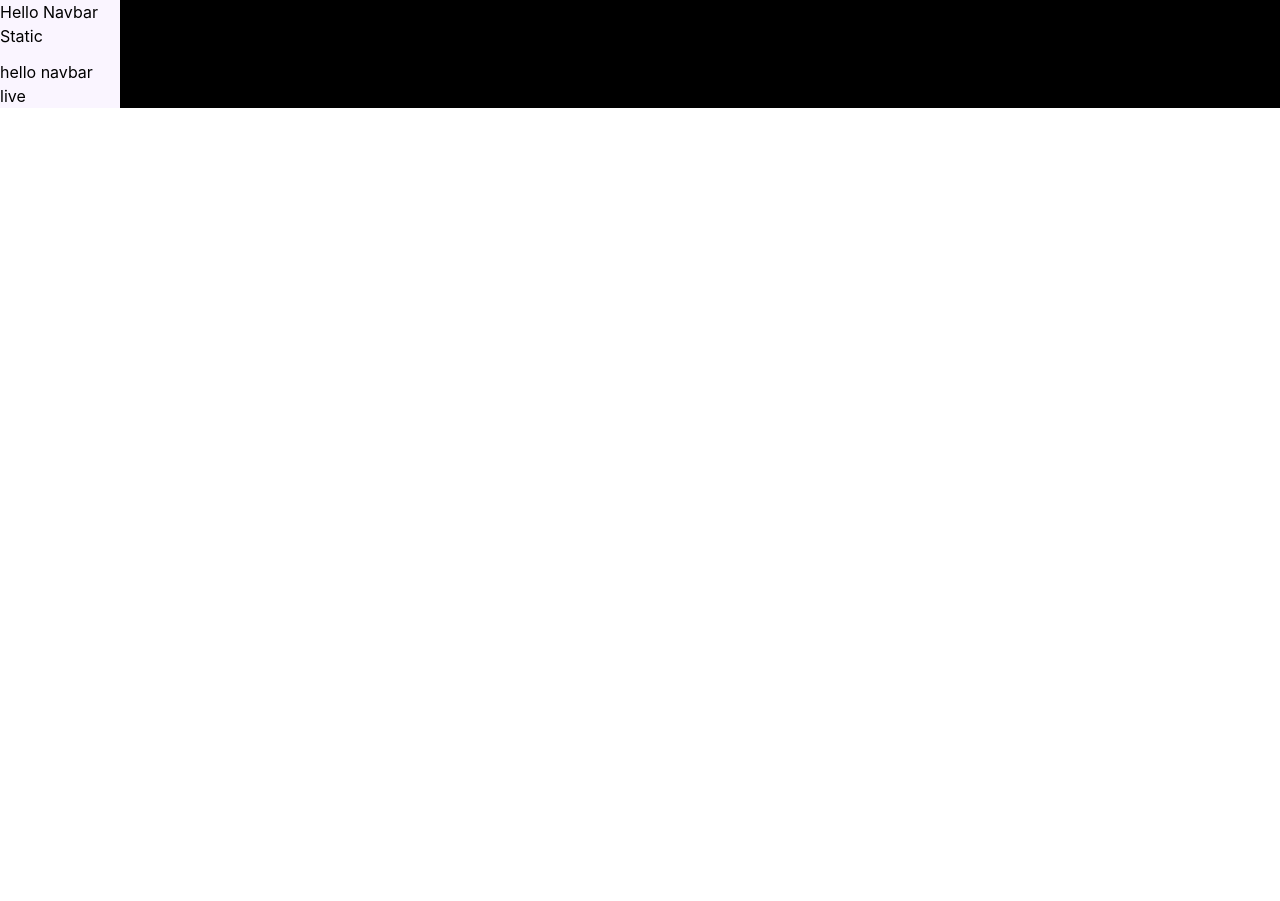
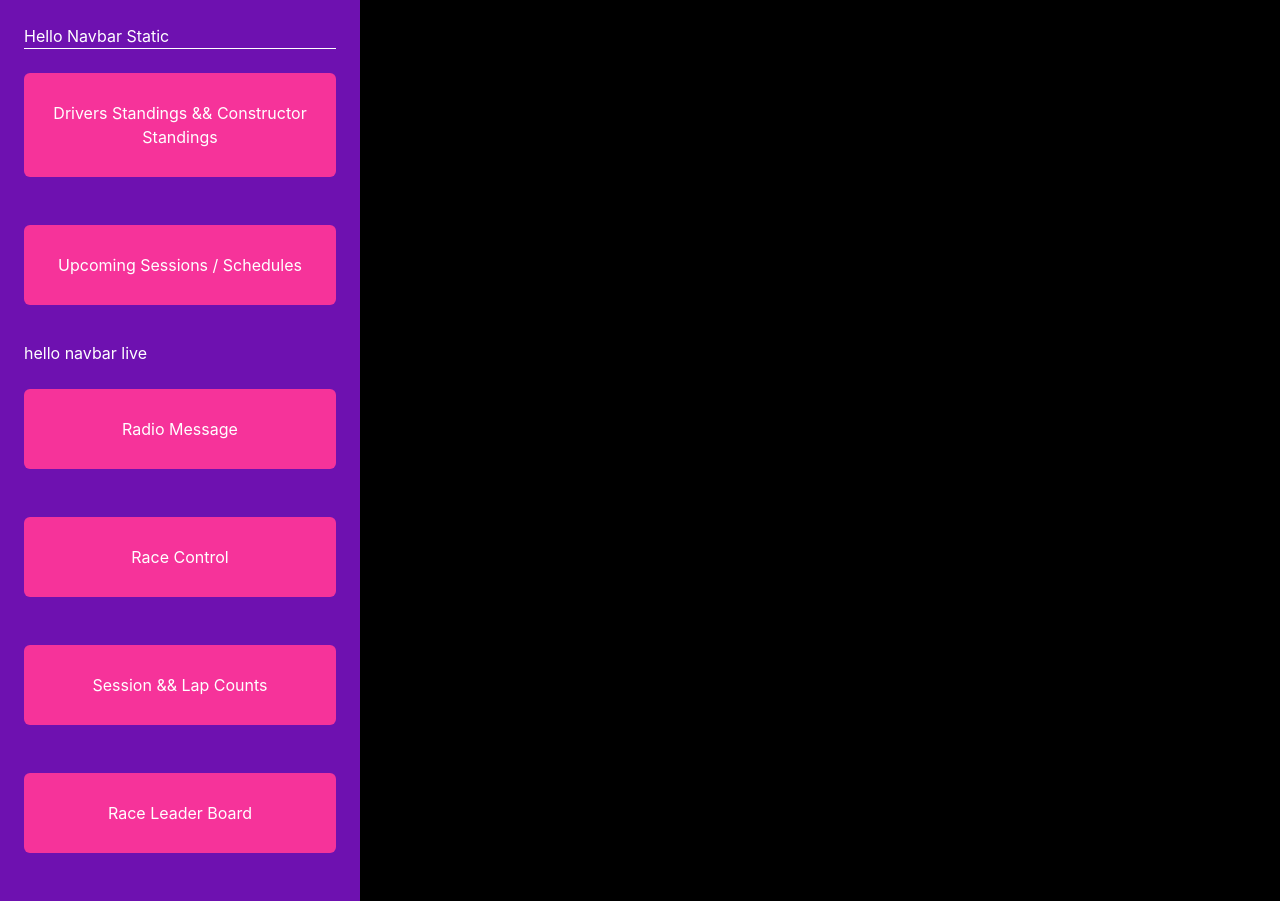
Before and after one commit to Blazey485/F1-DashBoard, a React (Vite) app: page / in a window 1280 px wide. Before the commit the page ends 800 px from the top, so only its background shows below. Built offline with nearby package versions, Linux system fonts and the light colour scheme.

Commit message:
added the buttons, along side with their hover and shi

```diff
--- a/src/NavBar.jsx
+++ b/src/NavBar.jsx
@@ -1,14 +1,38 @@
 const NavBar = () => {
 	return (
-		<div className="text-black bg-purple-50 w-30 flex flex-col gap-3 max-h-max ">
-			<div className="STATIC">
-				<h2>Hello Navbar Static</h2>
+		<div className="text-white bg-purple-800 max-w-90 flex flex-col gap-3 max-h-max p-6">
+			{/*  */}
+
+			<div className="STATIC justify-center">
+				<h2 className="">Hello Navbar Static</h2>
+				<hr />
+				<button className="bg-pink-500 rounded-md cursor-pointer p-1 py-7 my-6 w-full hover:scale-105  delay-200  transform scale-100 ">
+					Drivers Standings && Constructor Standings
+				</button>
+
+				<button className="bg-pink-500 rounded-md cursor-pointer p-1 py-7 my-6 w-full hover:scale-105  delay-200  transform scale-100 ">
+					Upcoming Sessions / Schedules
+				</button>
 			</div>
 
 			{/*  */}
 
 			<div className="LIVE">
 				<h2>hello navbar live</h2>
+
+				<button className="bg-pink-500 rounded-md cursor-pointer p-1 py-7 my-6 w-full hover:scale-105  delay-200  transform scale-100 ">
+					Radio Message
+				</button>
+				<button className="bg-pink-500 rounded-md cursor-pointer p-1 py-7 my-6 w-full hover:scale-105  delay-200  transform scale-100 ">
+					Race Control
+				</button>
+				<button className="bg-pink-500 rounded-md cursor-pointer p-1 py-7 my-6 w-full hover:scale-105  delay-200  transform scale-100 ">
+					Session && Lap Counts
+				</button>
+
+				<button className="bg-pink-500 rounded-md cursor-pointer p-1 py-7 my-6 w-full hover:scale-105  delay-200  transform scale-100 ">
+					Race Leader Board
+				</button>
 			</div>
 		</div>
 	);
```
